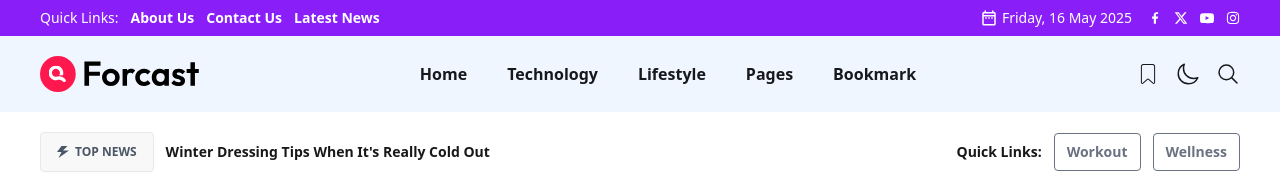
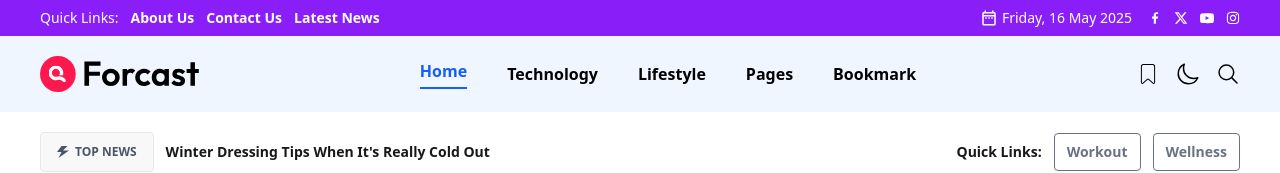
Before and after one commit to bharatroy4D/blogs-website, a React (Vite) app: page / in a window 1280 px wide. Shown: the top 173 px of the page. Built offline with nearby package versions, Linux system fonts and the light colour scheme.

Commit message:
navar in to active route setup

```diff
--- a/src/shared/navBar/Navbar.jsx
+++ b/src/shared/navBar/Navbar.jsx
@@ -12,15 +12,11 @@ const Navbar = () => {
 
   useEffect(() => {
     const handleScroll = () => {
-      // Scroll Down করলে fixed হবে
       if (window.scrollY > lastScrollY && window.scrollY > 100) {
         setIsFixed(true);
-      }
-      // Scroll Up করলে normal হবে
-      else if (window.scrollY < lastScrollY) {
+      } else if (window.scrollY < lastScrollY) {
         setIsFixed(false);
       }
-
       setLastScrollY(window.scrollY);
     };
 
@@ -32,23 +28,40 @@ const Navbar = () => {
     <div
       className={`w-full z-50 transition-all duration-500 ${
         isFixed
-          ? "fixed top-0 left-0 bg-blue-50 shadow-md animate-slideDown"
-          : "relative bg-blue-50"
+          ? "fixed top-0 left-0 bg-blue-600 shadow-md text-white"
+          : "relative bg-blue-50 text-black"
       }`}
     >
       <div className="max-w-7xl px-5 lg:px-10 mx-auto">
         <div className="flex items-center justify-between py-5">
-
           {/* Logo */}
           <img src={logo} alt="Logo" className="w-32 md:w-40" />
 
           {/* Nav Links */}
           <div className="hidden lg:flex gap-10 items-center text-base font-semibold">
-            <NavLink to="/">Home</NavLink>
-            <NavLink to="/technology">Technology</NavLink>
-            <NavLink to="/lifeStyle">Lifestyle</NavLink>
-            <NavLink to="/pages">Pages</NavLink>
-            <NavLink to="/bookmarks">Bookmark</NavLink>
+            {[
+              { to: "/", label: "Home" },
+              { to: "/technology", label: "Technology" },
+              { to: "/lifeStyle", label: "Lifestyle" },
+              { to: "/pages", label: "Pages" },
+              { to: "/bookmarks", label: "Bookmark" },
+            ].map((link) => (
+              <NavLink
+                key={link.to}
+                to={link.to}
+                className={({ isActive }) =>
+                  `transition-colors duration-300 ${
+                    isActive
+                      ? isFixed
+                        ? "text-yellow-300 border-b-2 border-yellow-300 pb-1"
+                        : "text-blue-600 border-b-2 border-blue-600 pb-1"
+                      : "hover:text-blue-500"
+                  }`
+                }
+              >
+                {link.label}
+              </NavLink>
+            ))}
           </div>
 
           {/* Icons + Hamburger */}
@@ -82,21 +95,27 @@ const Navbar = () => {
               <IoClose />
             </button>
           </div>
-          <NavLink to="/" onClick={() => setMenuOpen(false)}>
-            Home
-          </NavLink>
-          <NavLink to="/technology" onClick={() => setMenuOpen(false)}>
-            Technology
-          </NavLink>
-          <NavLink to="/lifeStyle" onClick={() => setMenuOpen(false)}>
-            Lifestyle
-          </NavLink>
-          <NavLink to="/pages" onClick={() => setMenuOpen(false)}>
-            Pages
-          </NavLink>
-          <NavLink to="/bookmarks" onClick={() => setMenuOpen(false)}>
-            Bookmark
-          </NavLink>
+
+          {[
+            { to: "/", label: "Home" },
+            { to: "/technology", label: "Technology" },
+            { to: "/lifeStyle", label: "Lifestyle" },
+            { to: "/pages", label: "Pages" },
+            { to: "/bookmarks", label: "Bookmark" },
+          ].map((link) => (
+            <NavLink
+              key={link.to}
+              to={link.to}
+              onClick={() => setMenuOpen(false)}
+              className={({ isActive }) =>
+                `transition-colors duration-300 ${
+                  isActive ? "text-yellow-300" : "text-white hover:text-blue-400"
+                }`
+              }
+            >
+              {link.label}
+            </NavLink>
+          ))}
         </div>
       </div>
     </div>
```
